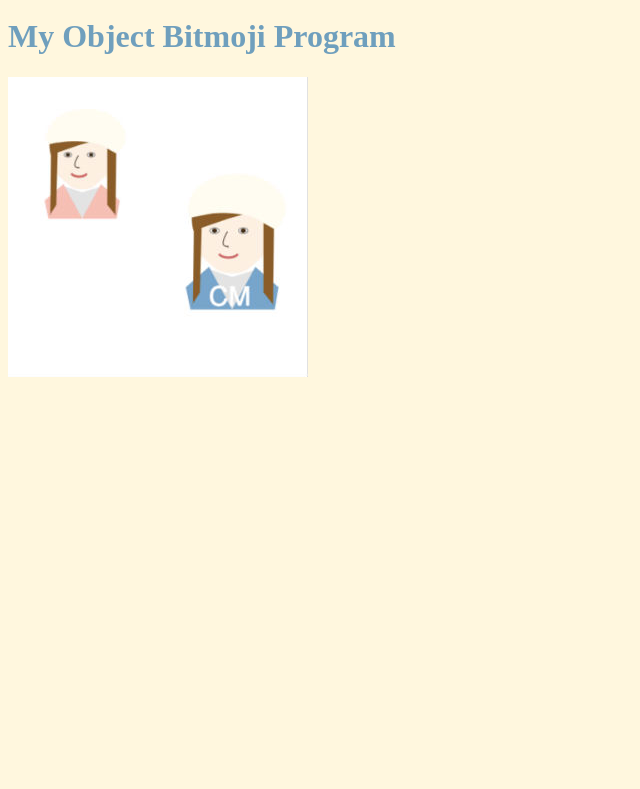
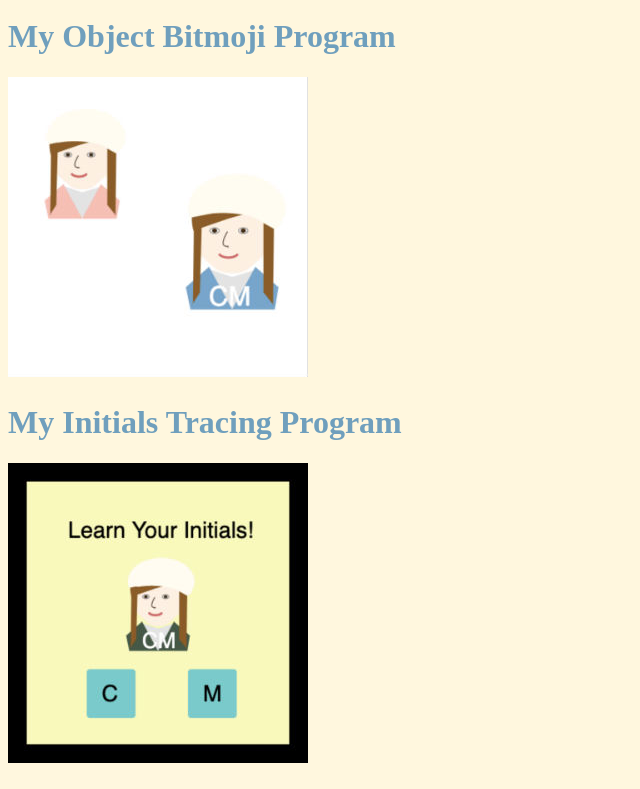
Before and after one commit to cmarriott267/cmarriott267.github.io, a plain HTML site: page javascripts.html in a window 1280 px wide. Shown: the part 3478-4267 px from the top of the page, without its empty margins (0-640 px from the left). Before the commit the page ends 3881 px from the top, so only its background shows below. Drawn offline with Linux system fonts and the light colour scheme.

Commit message:
Update javascripts.html

```diff
--- a/javascripts.html
+++ b/javascripts.html
@@ -89,6 +89,11 @@
                 <p>
                       <h2> <a href="https://www.khanacademy.org/computer-science/marriott_object/6218630158581760"> <img src= Marriott_Object.jpg> </a> </h2>
                 </p>
+        <h1>My Initials Tracing Program</h1>
+                <p>
+                      <h2> <a href="https://www.khanacademy.org/computer-science/marriott_educationalapp/6552830038474752"> <img src= InitialsTracing.jpg> </a> </h2>
+                </p>
+
 
     </body>
 
```
